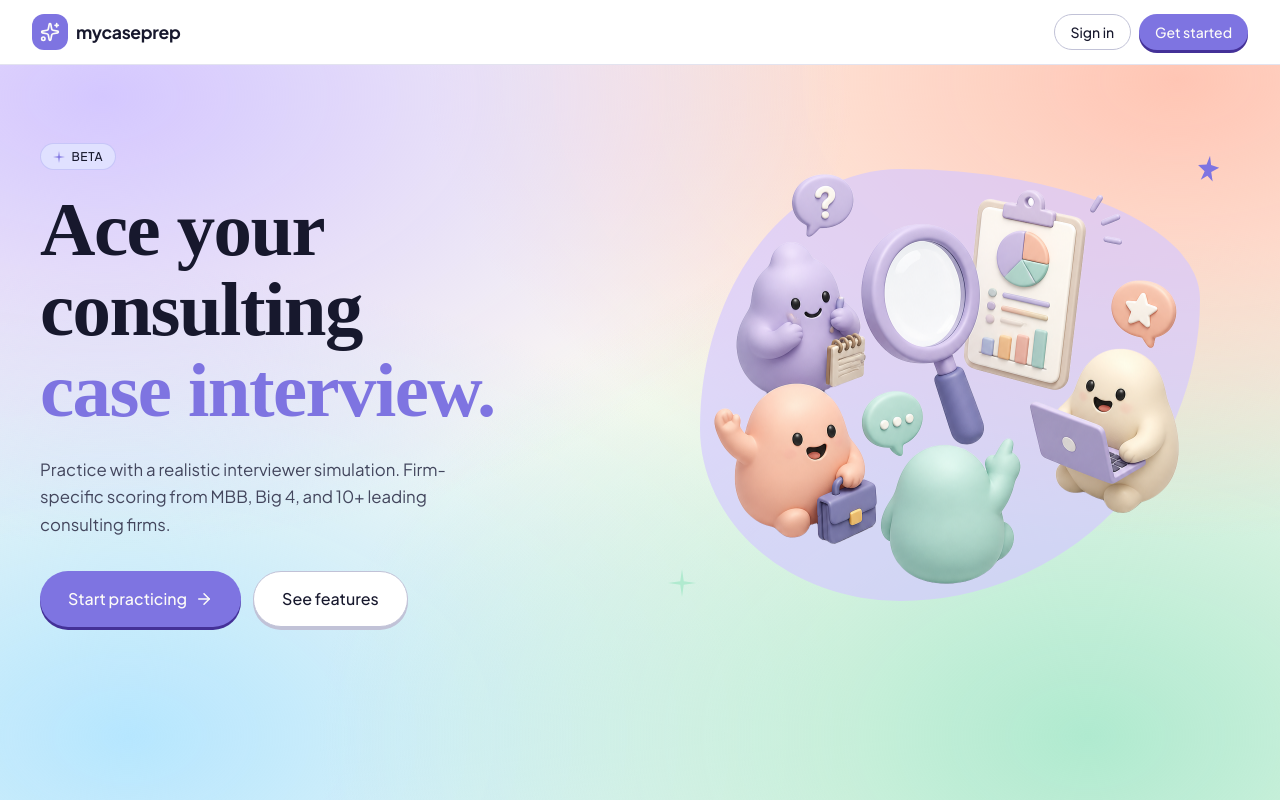
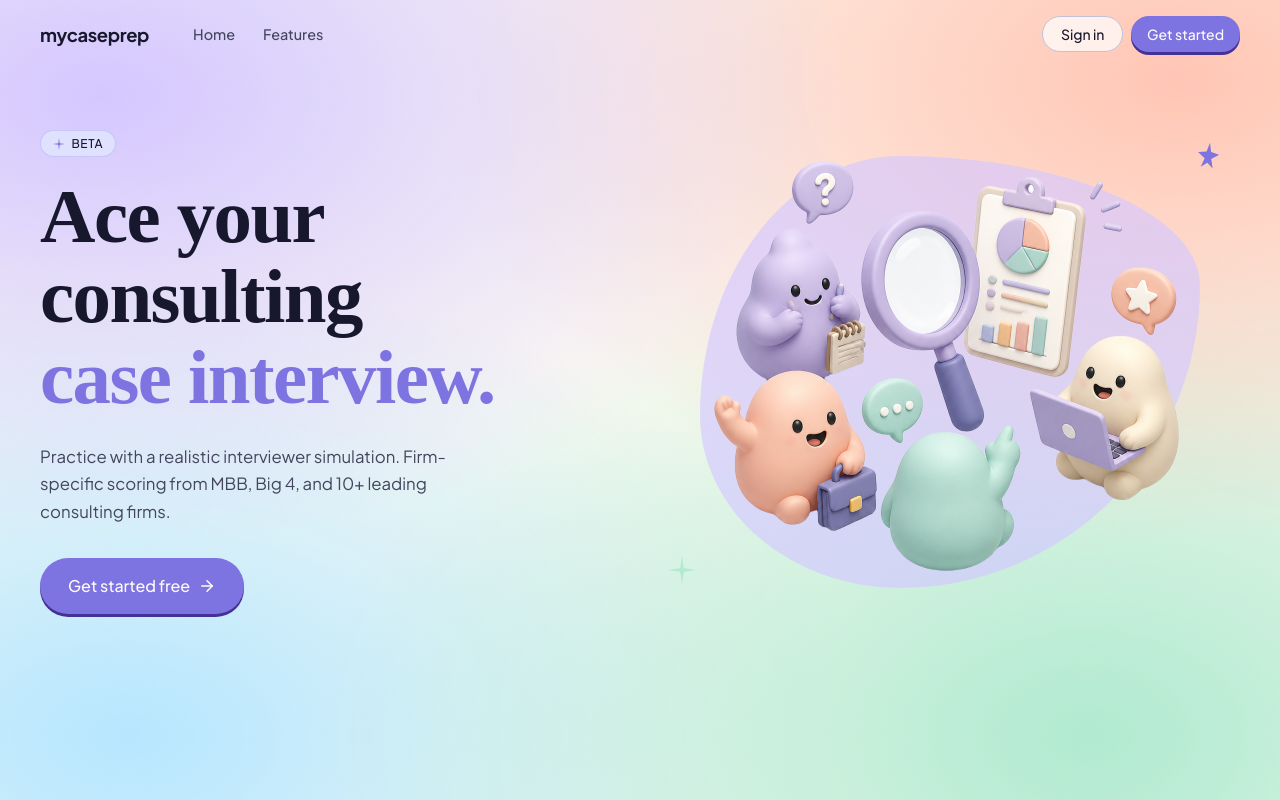
Before and after one commit to parkvince/mycaseprep, a Next.js app: page / in a window 1280 px wide. Shown: the top 800 px of the page. Built offline with nearby package versions, Linux system fonts and the light colour scheme; no server answers.

Commit message:
feat: transparent nav, text-only logo, Home+Features nav links, single CTA

```diff
--- a/src/app/page.tsx
+++ b/src/app/page.tsx
@@ -4,7 +4,7 @@ import { useRouter } from "next/navigation";
 import { useSession } from "next-auth/react";
 import { useState } from "react";
 import { motion } from "framer-motion";
-import { ArrowRight, Sparkles, Clock, BookOpen, Play, Settings } from "lucide-react";
+import { ArrowRight, Clock, BookOpen, Play, Settings } from "lucide-react";
 import { Reveal } from "@/components/ui/reveal";
 import { Sparkle, Star } from "@/components/ui/doodle";
 
@@ -77,8 +77,7 @@ function NavIconBtn({
         {icon}
       </button>
       {hovered && (
-        <div
-          style={{
+        <div style={{
           position: "absolute",
           top: "calc(100% + 8px)",
           left: "50%",
@@ -93,8 +92,7 @@ function NavIconBtn({
           pointerEvents: "none",
           zIndex: 200,
           fontFamily: "inherit",
-          }}
-        >
+        }}>
           {label}
         </div>
       )}
@@ -110,8 +108,7 @@ export default function LandingPage() {
   const cta = user ? "/dashboard" : "/auth";
 
   return (
-    <div
-      style={{
+    <div style={{
       minHeight: "100vh",
       fontFamily: "'Plus Jakarta Sans', ui-sans-serif, system-ui, sans-serif",
       background: "var(--hp-bg)",
@@ -122,11 +119,10 @@ export default function LandingPage() {
         "radial-gradient(at 10% 92%, var(--hp-sky) 0px, transparent 45%)",
       ].join(", "),
       backgroundAttachment: "fixed",
-      }}
-    >
-      {/* Nav — full width */}
-      <header
-        style={{
+    }}>
+
+      {/* Nav */}
+      <header style={{
         position: "sticky",
         top: 0,
         zIndex: 50,
@@ -134,41 +130,84 @@ export default function LandingPage() {
         display: "flex",
         alignItems: "center",
         justifyContent: "space-between",
-          borderBottom: "1px solid var(--hp-border)",
-          background: "white",
-          padding: "0.875rem 2rem",
+        padding: "1rem 2.5rem",
         boxSizing: "border-box",
-        }}
-      >
-        <div
+      }}>
+        {/* Left: logo text + nav links */}
+        <div style={{ display: "flex", alignItems: "center", gap: "2rem" }}>
+          <span
             onClick={() => router.push("/")}
-          style={{ display: "flex", alignItems: "center", gap: "0.5rem", cursor: "pointer" }}
-        >
-          <div
-            style={{
-              width: "2.25rem",
-              height: "2.25rem",
-              display: "grid",
-              placeItems: "center",
-              borderRadius: "0.75rem",
-              background: "var(--hp-primary)",
-              color: "var(--hp-primary-foreground)",
-            }}
-          >
-            <Sparkles size={20} />
-          </div>
-          <span
             style={{
               fontWeight: 700,
-              fontSize: "1.1rem",
+              fontSize: "1.15rem",
               letterSpacing: "-0.02em",
               color: "var(--hp-foreground)",
+              cursor: "pointer",
             }}
           >
             mycaseprep
           </span>
+
+          {/* Nav links — only shown to logged-out users */}
+          {!loading && !user && (
+            <nav style={{ display: "flex", alignItems: "center", gap: "0.25rem" }}>
+              <button
+                onClick={() => router.push("/")}
+                style={{
+                  background: "none",
+                  border: "none",
+                  fontSize: "0.9rem",
+                  fontWeight: 500,
+                  color: "var(--hp-soft-foreground)",
+                  cursor: "pointer",
+                  padding: "0.4rem 0.75rem",
+                  borderRadius: "6px",
+                  fontFamily: "inherit",
+                  transition: "color 0.15s, background 0.15s",
+                }}
+                onMouseEnter={e => {
+                  (e.currentTarget as HTMLButtonElement).style.color = "var(--hp-foreground)";
+                  (e.currentTarget as HTMLButtonElement).style.background = "rgba(0,0,0,0.05)";
+                }}
+                onMouseLeave={e => {
+                  (e.currentTarget as HTMLButtonElement).style.color = "var(--hp-soft-foreground)";
+                  (e.currentTarget as HTMLButtonElement).style.background = "none";
+                }}
+              >
+                Home
+              </button>
+              <a
+                href="#features"
+                style={{
+                  background: "none",
+                  border: "none",
+                  fontSize: "0.9rem",
+                  fontWeight: 500,
+                  color: "var(--hp-soft-foreground)",
+                  cursor: "pointer",
+                  padding: "0.4rem 0.75rem",
+                  borderRadius: "6px",
+                  fontFamily: "inherit",
+                  textDecoration: "none",
+                  transition: "color 0.15s, background 0.15s",
+                  display: "inline-block",
+                }}
+                onMouseEnter={e => {
+                  (e.currentTarget as HTMLAnchorElement).style.color = "var(--hp-foreground)";
+                  (e.currentTarget as HTMLAnchorElement).style.background = "rgba(0,0,0,0.05)";
+                }}
+                onMouseLeave={e => {
+                  (e.currentTarget as HTMLAnchorElement).style.color = "var(--hp-soft-foreground)";
+                  (e.currentTarget as HTMLAnchorElement).style.background = "none";
+                }}
+              >
+                Features
+              </a>
+            </nav>
+          )}
         </div>
 
+        {/* Right: auth buttons */}
         <div style={{ display: "flex", alignItems: "center", gap: "0.5rem" }}>
           {!loading && (
             user ? (
@@ -184,15 +223,16 @@ export default function LandingPage() {
                   onClick={() => router.push("/auth")}
                   style={{
                     height: "36px",
-                    padding: "0 1rem",
+                    padding: "0 1.1rem",
                     borderRadius: "9999px",
                     border: "1px solid var(--hp-border-strong)",
-                    background: "white",
+                    background: "rgba(255,255,255,0.7)",
                     color: "var(--hp-foreground)",
                     fontSize: "0.875rem",
                     fontWeight: 500,
                     cursor: "pointer",
                     fontFamily: "inherit",
+                    backdropFilter: "blur(8px)",
                   }}
                 >
                   Sign in
@@ -211,18 +251,17 @@ export default function LandingPage() {
       </header>
 
       <div style={{ maxWidth: "1280px", margin: "0 auto" }}>
-
         <style>{`
           .hp-hero-grid {
             display: grid;
             gap: 2.5rem;
-            padding: 3rem 2.5rem 5rem;
+            padding: 2rem 2.5rem 5rem;
           }
           @media (min-width: 1024px) {
             .hp-hero-grid {
               grid-template-columns: 1fr 1fr;
               align-items: center;
-              padding-top: 4rem;
+              padding-top: 3rem;
               padding-bottom: 7rem;
             }
           }
@@ -236,6 +275,10 @@ export default function LandingPage() {
           }
           @media (max-width: 580px) {
             .hp-features-grid { grid-template-columns: 1fr; }
+          }
+          .hp-nav-link:hover {
+            color: var(--hp-foreground) !important;
+            background: rgba(0,0,0,0.04) !important;
           }
         `}</style>
 
@@ -252,16 +295,14 @@ export default function LandingPage() {
               <span style={{ textTransform: "uppercase", letterSpacing: "0.05em" }}>Beta</span>
             </motion.div>
 
-            <h1
-              style={{
+            <h1 style={{
               marginTop: "1.25rem",
               fontSize: "clamp(2.75rem, 6vw, 5.5rem)",
               lineHeight: 1.05,
               letterSpacing: "-0.02em",
               fontWeight: 700,
               color: "var(--hp-foreground)",
-              }}
-            >
+            }}>
               <motion.span
                 initial={{ opacity: 0, y: 20 }}
                 animate={{ opacity: 1, y: 0 }}
@@ -307,16 +348,9 @@ export default function LandingPage() {
                 onClick={() => router.push(cta)}
                 style={{ display: "inline-flex", alignItems: "center", gap: "0.5rem", fontFamily: "inherit" }}
               >
-                {user ? "Open dashboard" : "Start practicing"}
+                {user ? "Open dashboard" : "Get started free"}
                 <ArrowRight size={18} />
               </button>
-              <a
-                href="#features"
-                className="hp-btn-secondary hp-btn-lg"
-                style={{ textDecoration: "none", fontFamily: "inherit" }}
-              >
-                See features
-              </a>
             </motion.div>
           </div>
 
@@ -379,14 +413,12 @@ export default function LandingPage() {
                 <Sparkle style={{ width: "0.75rem", height: "0.75rem", color: "var(--hp-primary)" }} />
                 Features
               </div>
-              <h2
-                style={{
+              <h2 style={{
                 fontSize: "clamp(1.75rem, 4vw, 3rem)",
                 letterSpacing: "-0.02em",
                 fontWeight: 700,
                 color: "var(--hp-foreground)",
-                }}
-              >
+              }}>
                 Built for{" "}
                 <span style={{ color: "var(--hp-primary)" }}>serious prep.</span>
               </h2>
@@ -400,8 +432,7 @@ export default function LandingPage() {
                   className="hp-surface-card"
                   style={{ position: "relative", padding: "1.75rem", height: "100%", boxSizing: "border-box" }}
                 >
-                  <div
-                    style={{
+                  <div style={{
                     position: "absolute",
                     top: "-1rem",
                     right: "-1rem",
@@ -416,8 +447,7 @@ export default function LandingPage() {
                     fontSize: "0.875rem",
                     boxShadow: "var(--hp-shadow-pop)",
                     fontFamily: "inherit",
-                    }}
-                  >
+                  }}>
                     {String(i + 1).padStart(2, "0")}
                   </div>
                   <motion.img
@@ -434,25 +464,21 @@ export default function LandingPage() {
                     animate={{ y: [0, -8, 0] }}
                     transition={{ duration: 4 + (i % 3), repeat: Infinity, ease: "easeInOut" }}
                   />
-                  <h3
-                    style={{
+                  <h3 style={{
                     marginTop: "1rem",
                     fontSize: "1.15rem",
                     fontWeight: 700,
                     letterSpacing: "-0.01em",
                     color: "var(--hp-foreground)",
-                    }}
-                  >
+                  }}>
                     {f.title}
                   </h3>
-                  <p
-                    style={{
+                  <p style={{
                     marginTop: "0.5rem",
                     fontSize: "0.875rem",
                     color: "var(--hp-soft-foreground)",
                     lineHeight: 1.65,
-                    }}
-                  >
+                  }}>
                     {f.copy}
                   </p>
                 </div>
@@ -464,16 +490,14 @@ export default function LandingPage() {
         {/* Final CTA */}
         <section style={{ padding: "0 2.5rem 4rem" }}>
           <Reveal>
-            <div
-              style={{
+            <div style={{
               position: "relative",
               overflow: "hidden",
               borderRadius: "1.5rem",
               background: "var(--hp-primary)",
               padding: "4rem 2rem",
               textAlign: "center",
-              }}
-            >
+            }}>
               <motion.div
                 style={{
                   position: "absolute",
@@ -500,20 +524,17 @@ export default function LandingPage() {
                 <Sparkle style={{ width: "3rem", height: "3rem" }} />
               </motion.div>
 
-              <h2
-                style={{
+              <h2 style={{
                 fontSize: "clamp(1.75rem, 4vw, 3rem)",
                 letterSpacing: "-0.02em",
                 fontWeight: 700,
                 color: "var(--hp-primary-foreground)",
                 position: "relative",
                 zIndex: 1,
-                }}
-              >
+              }}>
                 Ready to ace your next case?
               </h2>
-              <p
-                style={{
+              <p style={{
                 margin: "0.75rem auto 0",
                 maxWidth: "28rem",
                 color: "oklch(0.99 0.005 95 / 80%)",
@@ -521,8 +542,7 @@ export default function LandingPage() {
                 lineHeight: 1.6,
                 position: "relative",
                 zIndex: 1,
-                }}
-              >
+              }}>
                 Pick a firm. Pick a case. Start talking. We&apos;ll do the interviewing.
               </p>
               <div style={{ marginTop: "1.75rem", position: "relative", zIndex: 1 }}>
@@ -531,7 +551,7 @@ export default function LandingPage() {
                   onClick={() => router.push(cta)}
                   style={{ display: "inline-flex", alignItems: "center", gap: "0.5rem", fontFamily: "inherit" }}
                 >
-                  {user ? "Open dashboard" : "Start practicing"}
+                  {user ? "Open dashboard" : "Start practicing free"}
                   <ArrowRight size={18} />
                 </button>
               </div>
@@ -540,16 +560,14 @@ export default function LandingPage() {
         </section>
 
         {/* Footer */}
-        <footer
-          style={{
+        <footer style={{
           borderTop: "1px solid var(--hp-border)",
           padding: "1.5rem 2.5rem",
           textAlign: "center",
           fontSize: "0.75rem",
           color: "var(--hp-soft-foreground)",
-          }}
-        >
-          made by vince park · mycaseprep · {new Date().getFullYear()}
+        }}>
+          made with care · mycaseprep · {new Date().getFullYear()}
         </footer>
 
       </div>
```
Lines whose indentation alone changed are shown as unchanged.
